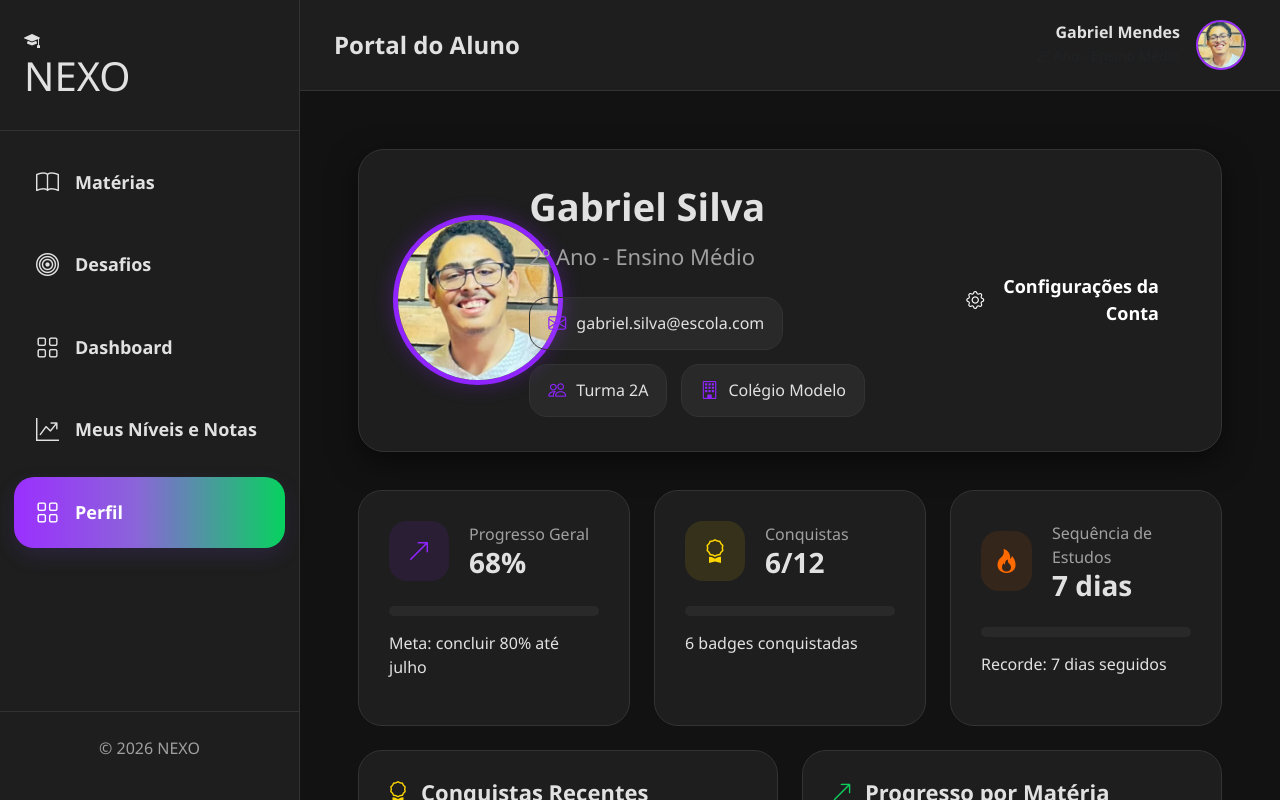
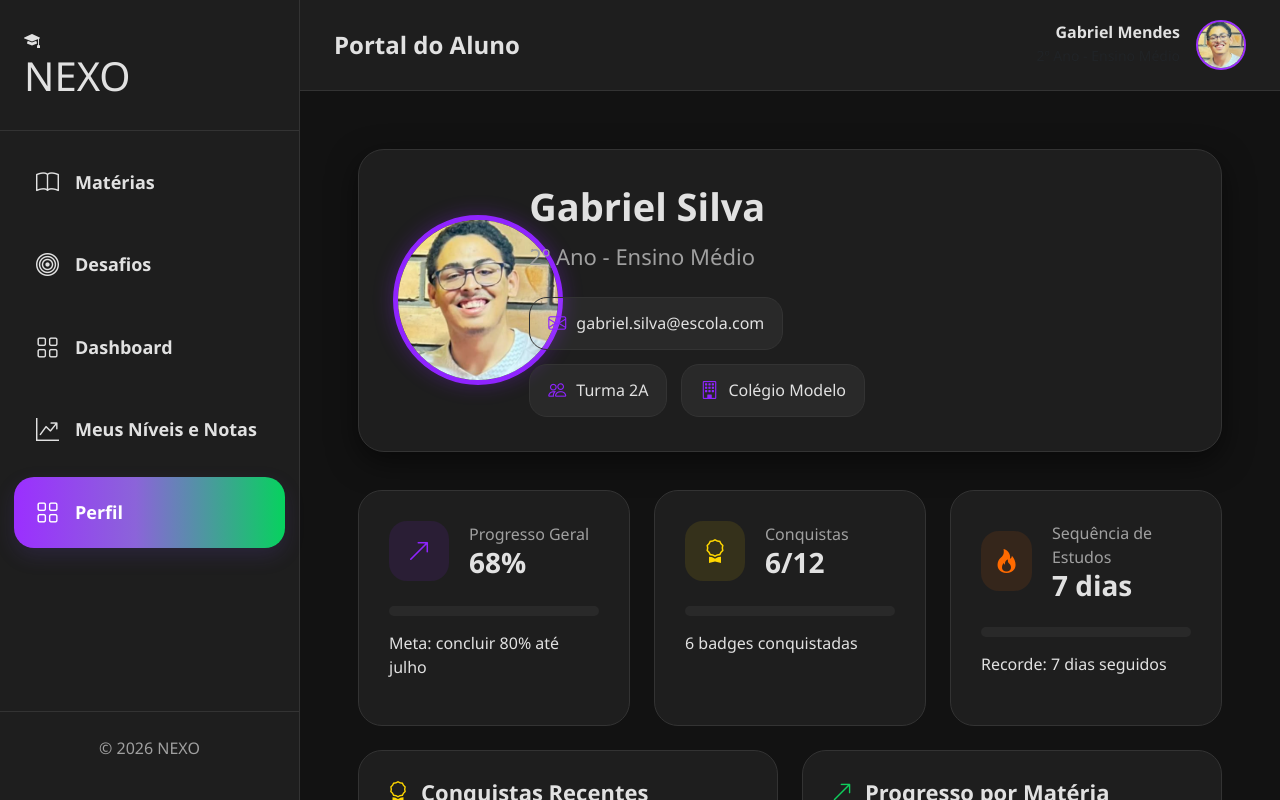
Before and after one commit to nexonucleo5/nexo-angular, an Angular app in the folder nexo/: page /perfil in a window 1280 px wide. Shown: the top 800 px of the page. Built offline with nearby package versions, Linux system fonts and the light colour scheme.

Commit message:
Removido o botão de configuração do perfil

```diff
--- a/nexo/src/app/perfil/perfil.html
+++ b/nexo/src/app/perfil/perfil.html
@@ -28,13 +28,6 @@
                             <span>Colégio Modelo</span>
                         </div>
                     </div>
-                </div>
-
-                <div class="col-lg-4 text-lg-end">
-                    <a href="#" class="account-settings-btn">
-                        <i class="bi bi-gear"></i>
-                        <span>Configurações da Conta</span>
-                    </a>
                 </div>
             </div>
         </section>
--- a/nexo/src/app/perfil/perfil.scss
+++ b/nexo/src/app/perfil/perfil.scss
@@ -86,31 +86,6 @@
     }
 }
 
-/* ============================================================
-   3. BOTÃO DE CONFIGURAÇÕES (MODIFICADO COM O GRADIENTE ROXO/VERDE)
-   ============================================================ */
-.account-settings-btn {
-    display: inline-flex;
-    align-items: center;
-    gap: 12px;
-    /* Aplicando o gradiente solicitado da imagem */
-    background: var(--grad-purple-green) !important;
-    color: #ffffff !important;
-    padding: 16px 28px;
-    border-radius: 50px;
-    font-size: 18px;
-    font-weight: 700;
-    text-decoration: none !important;
-    transition: transform 0.3s ease, box-shadow 0.3s ease;
-    border: none;
-    cursor: pointer;
-
-    &:hover {
-        transform: translateY(-3px);
-        box-shadow: 0 8px 20px rgba(143, 36, 255, 0.4);
-        filter: brightness(1.1);
-    }
-}
 
 /* ============================================================
    4. CARDS DE RESUMO (PROGRESSO, CONQUISTAS, SEQUÊNCIA)
```
